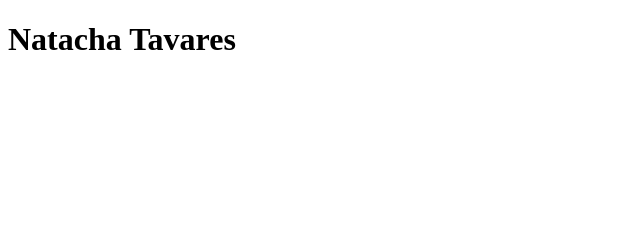
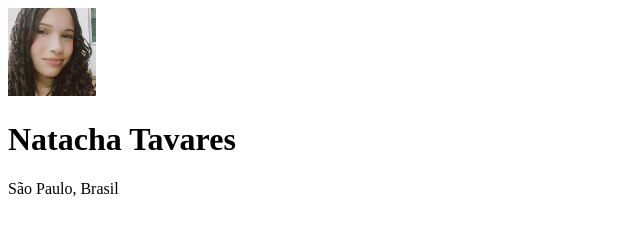
Before and after one commit to natacha12A/MEUS-LINKS, a plain HTML site: page index.html in a window 1280 px wide. Shown: the whole page, without its empty margins (0-640 px from the left). Drawn offline with Linux system fonts and the light colour scheme.

Commit message:
desenvolvimento do html

```diff
--- a/index.html
+++ b/index.html
@@ -7,7 +7,9 @@
 </head>
 <body>
     <div>
+        <img src="./imagem2.jpg" alt="imgem do criador">
         <h1>Natacha Tavares</h1>
+        <p>São Paulo, Brasil</p>
     </div>
 </body>
 </html>
```
